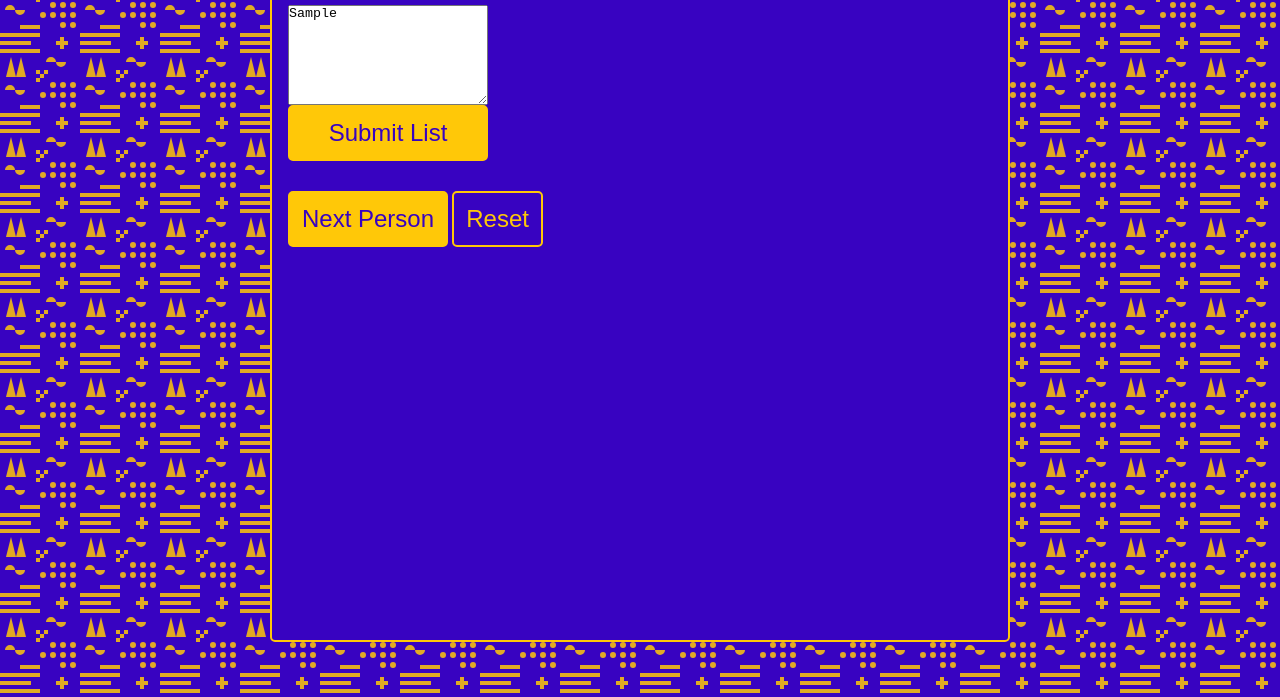
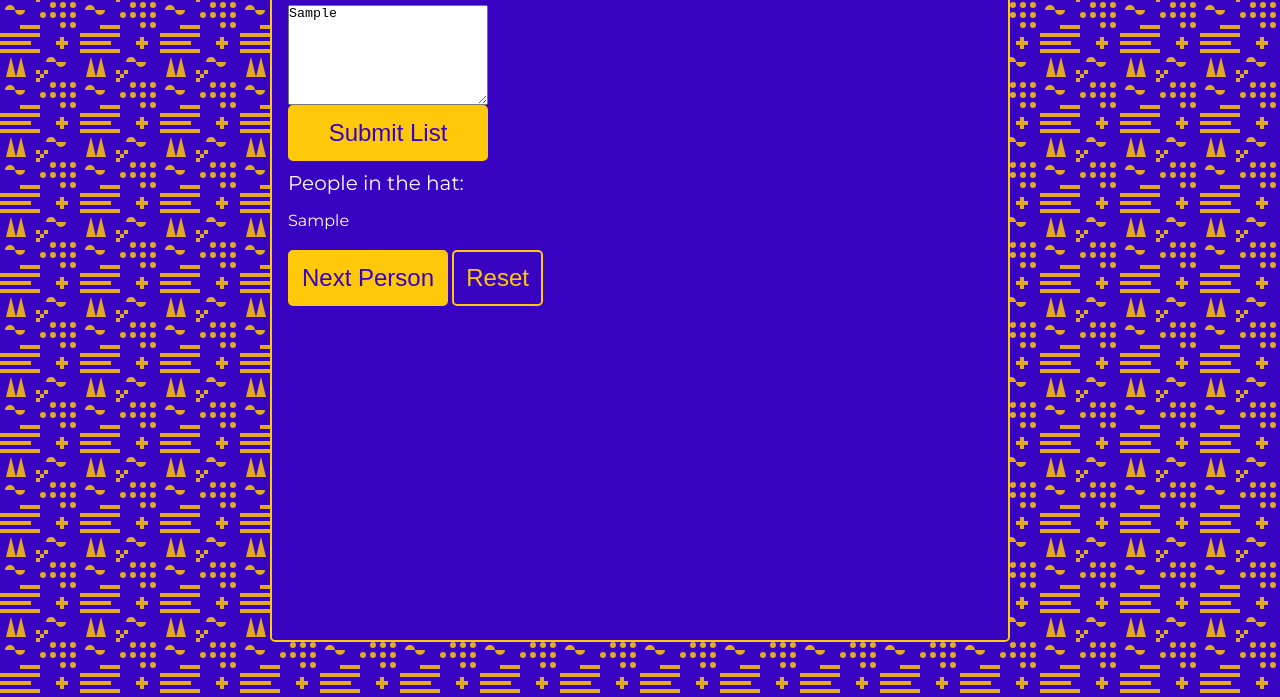
Before and after one commit to wdluft/dc-random-name-bingo, a plain HTML site: page index.html in a window 1280 px wide. Both pictures are taken after typing "Sample" into the empty fields and a click on the button "Submit List". Shown: the part 103-800 px from the top of the page. Drawn offline with Linux system fonts and the light colour scheme.

Commit message:
Added section to display list of names to select from

```diff
--- a/app.js
+++ b/app.js
@@ -7,6 +7,7 @@ const resetBtn = document.querySelector('.reset');
 const textArea = document.querySelector('.container__textarea');
 const submitBtn = document.querySelector('.container__btn--submit');
 const instructions = document.querySelector('.instructions');
+const names = document.querySelector('.names-in-list');
 
 const getNewPerson = () => {
   const arrLen = people.length;
@@ -54,10 +55,16 @@ const handleListSubmit = e => {
 
   console.log(textArea.value);
   // Remove all whitespace and split names into an array
-  peopleBase = textArea.value.replace(/\s/g, '').split(',');
-  people = [...peopleBase];
+  const peopleList = textArea.value.replace(/\s/g, '').split(',');
+  peopleBase = [...peopleList];
+  people = [...peopleList];
   newPersonBtn.disabled = false;
   instructions.style.display = 'none';
+  peopleList.forEach(person => {
+    const personLi = document.createElement('li');
+    personLi.textContent = person;
+    names.appendChild(personLi);
+  });
 };
 
 newPersonBtn.addEventListener('click', getNewPerson);
--- a/index.html
+++ b/index.html
@@ -19,6 +19,8 @@
         <button type="button" class="container__btn--submit container__btn">
           Submit List
         </button>
+        <p>People in the hat:</p>
+        <ul class="names-in-list"></ul>
       </div>
       <div class="game-buttons">
         <button disabled="true" type="button" class="person-btn container__btn">
--- a/style.css
+++ b/style.css
@@ -113,3 +113,7 @@ p {
 .container__btn--submit {
   width: 200px;
 }
+
+.names-in-list {
+  list-style: none;
+}
```
